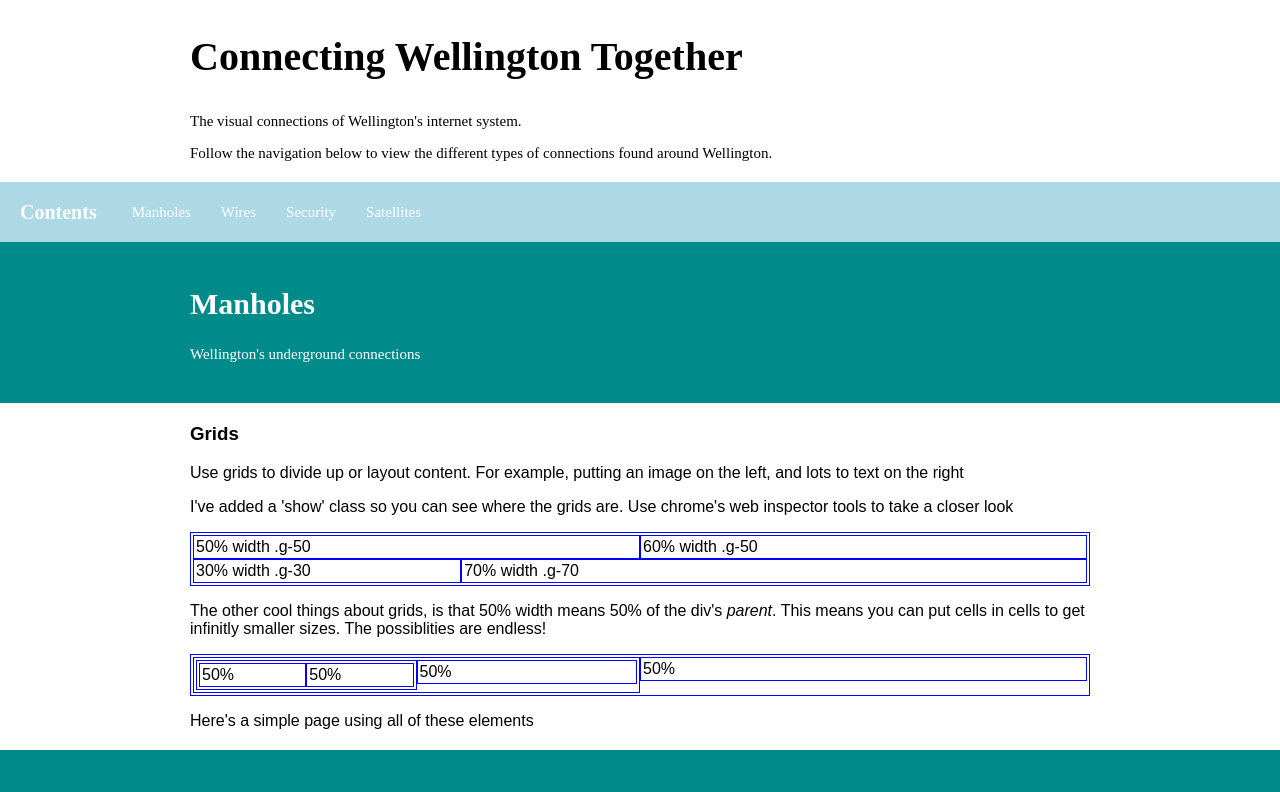
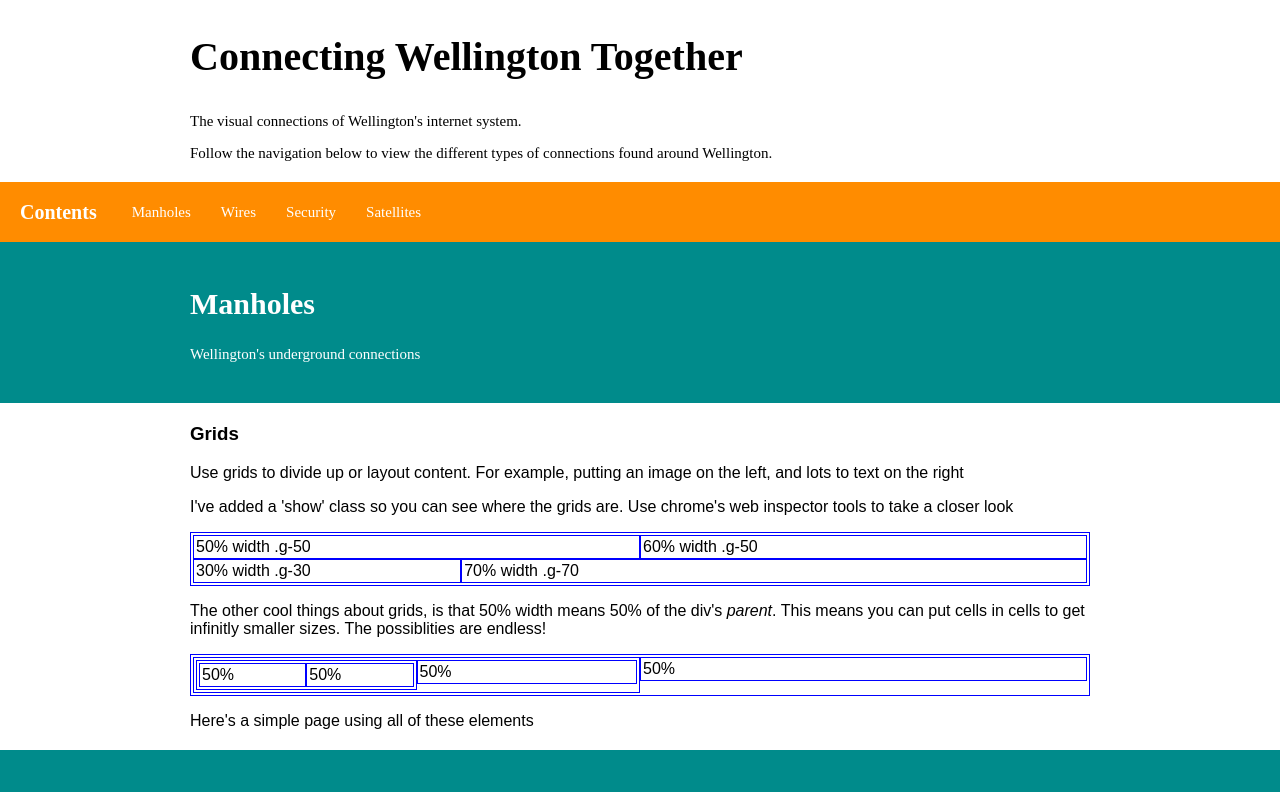
Before and after one commit to caitlinpiepke/mddn201-project1, a plain HTML site: page index.html in a window 1280 px wide. Shown: the top 792 px of the page. Drawn offline with Linux system fonts and the light colour scheme.

Commit message:
color change check

```diff
--- a/css/style.css
+++ b/css/style.css
@@ -27,7 +27,7 @@ header{
 nav{
 	width: 100%;
 	height: 60px;
-	background-color: lightBlue;
+	background-color: darkOrange;
 	color: darkBlue;
 }
 
```
